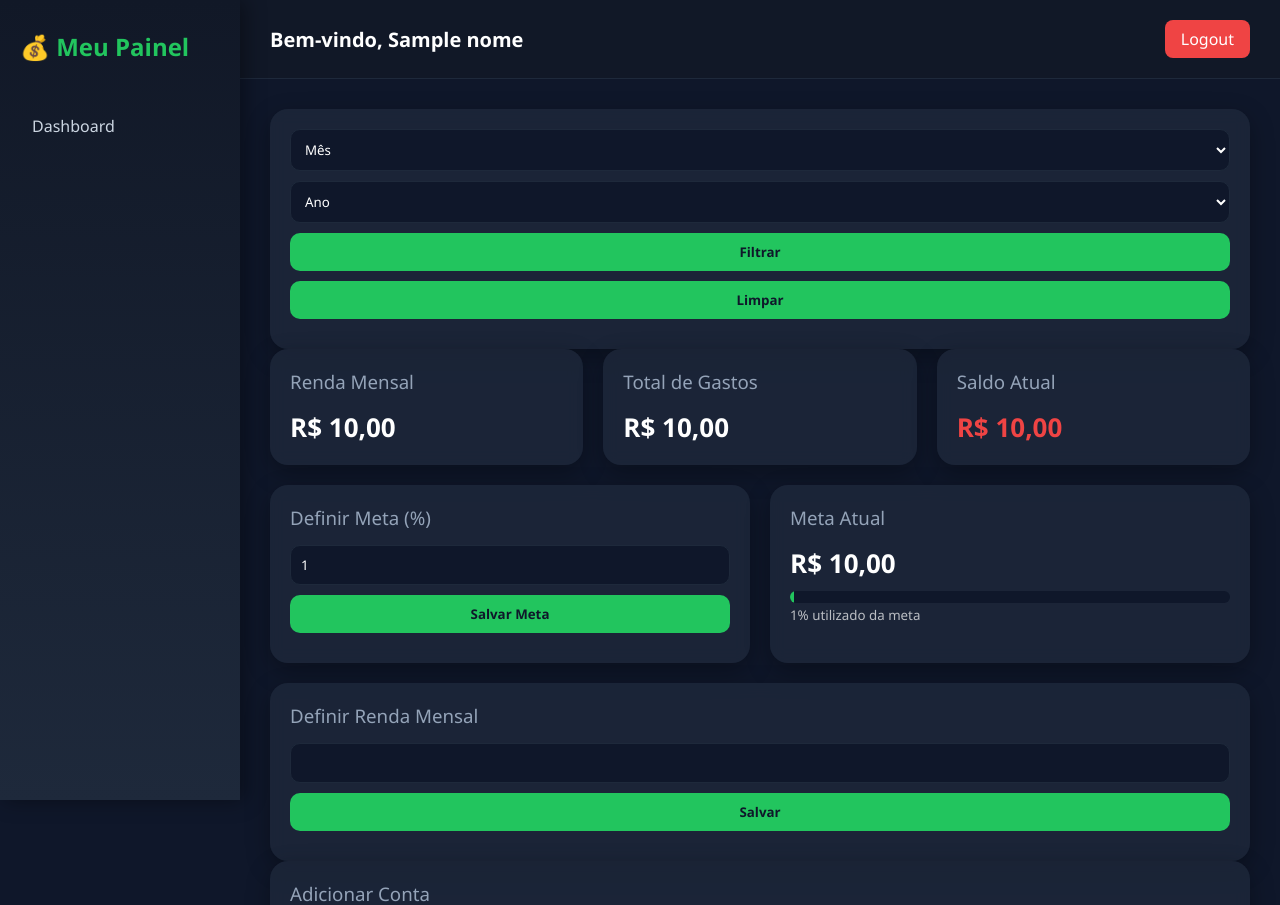
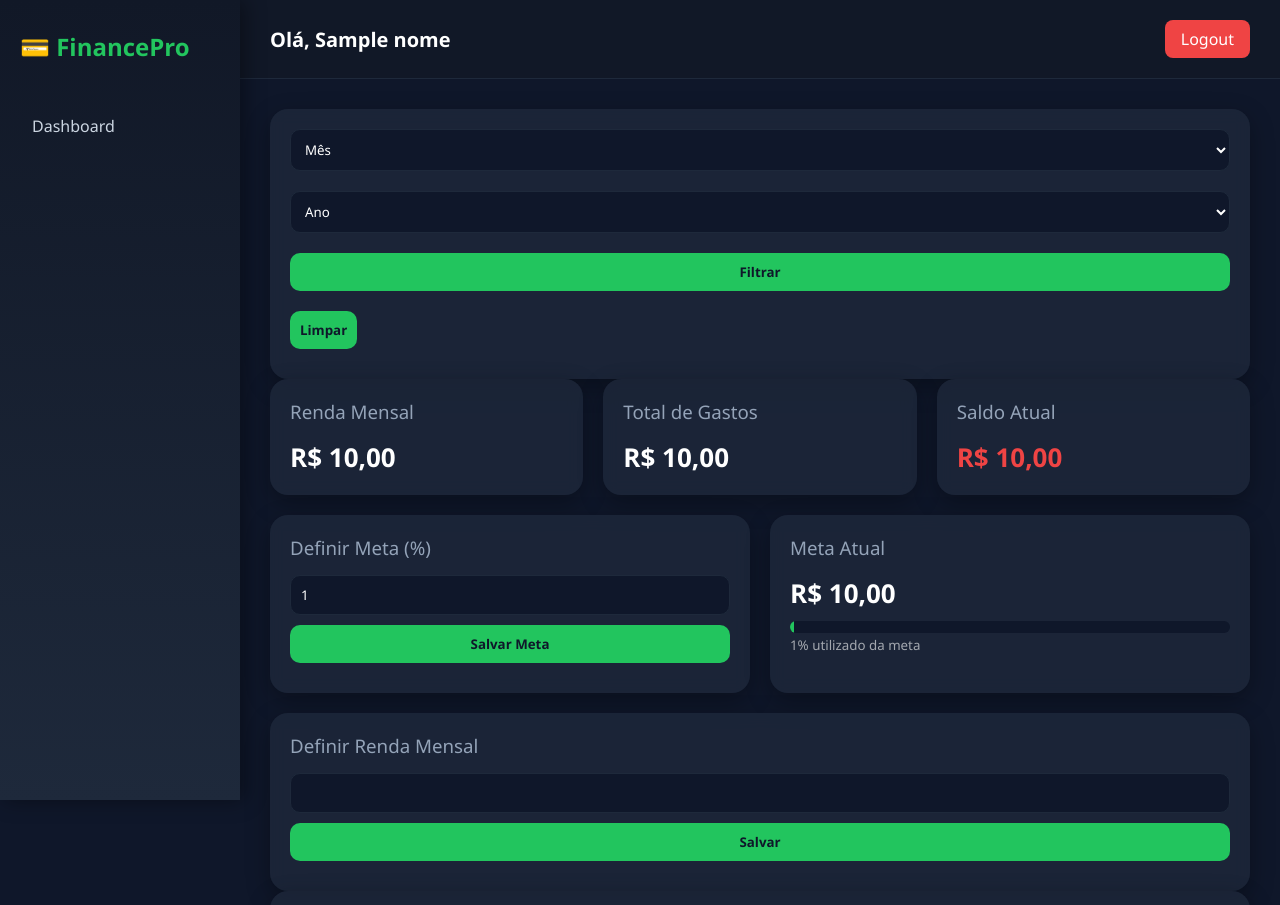
Before and after one commit to iproleplay/controle-financeiro, a Flask app: template templates/dashboard.html in a window 1280 px wide. Shown: the top 905 px of the page. Run offline with Flask 3, Linux system fonts and the light colour scheme; the template is opened without the code that fills it: most values are stand-ins (such as "Sample title", 1, 10 or a date in 2020); some libraries are stand-ins or nearby versions.

Commit message:
Upgrade dashboard: versão premium estilo banco digital com gráficos melhorados e layout profissional

```diff
--- a/templates/dashboard.html
+++ b/templates/dashboard.html
@@ -11,7 +11,7 @@
 <body>
 
 <div class="sidebar">
-    <h2>💰 Meu Painel</h2>
+    <h2>💳 FinancePro</h2>
 
     <a href="/dashboard"
        class="{% if request.path == '/dashboard' %}active{% endif %}">
@@ -29,7 +29,7 @@
 <div class="main">
 
     <div class="navbar">
-        <h1>Bem-vindo, {{ nome }}</h1>
+        <h1>Olá, {{ nome }}</h1>
         <a href="/logout" class="logout-btn">Logout</a>
     </div>
 
@@ -37,7 +37,7 @@
 
         <!-- FILTRO -->
         <div class="card">
-            <form method="GET">
+            <form method="GET" style="display:flex; gap:10px; flex-wrap:wrap;">
                 <select name="mes">
                     <option value="">Mês</option>
                     {% for i in range(1,13) %}
@@ -118,7 +118,7 @@
                     </div>
                 </div>
 
-                <small style="opacity:0.7;">
+                <small style="opacity:0.6;">
                     {{ percentual_usado|round(1) }}% utilizado da meta
                 </small>
             </div>
@@ -181,7 +181,7 @@
 
         </div>
 
-        <!-- LISTA PROFISSIONAL -->
+        <!-- LISTA -->
         <div class="card">
             <h3>Contas Registradas</h3>
 
@@ -226,36 +226,55 @@ const resumoCategoria = {{ resumo_categoria | default([]) | tojson | safe }};
 const resumoTipo = {{ resumo_tipo | default([]) | tojson | safe }};
 const evolucaoMensal = {{ evolucao_mensal | default([]) | tojson | safe }};
 
-// Categoria
-if (Array.isArray(resumoCategoria) && resumoCategoria.length > 0) {
+const configPadrao = {
+    plugins: {
+        tooltip: {
+            callbacks: {
+                label: function(context) {
+                    return "R$ " + context.raw.toLocaleString("pt-BR");
+                }
+            }
+        },
+        legend: {
+            labels: {
+                color: "#ffffff",
+                usePointStyle: true
+            }
+        }
+    }
+};
+
+if (resumoCategoria.length > 0) {
     new Chart(document.getElementById("graficoCategoria"), {
         type: "doughnut",
         data: {
             labels: resumoCategoria.map(i => i[0]),
             datasets: [{
                 data: resumoCategoria.map(i => i[1]),
-                backgroundColor: ["#ef4444","#3b82f6","#facc15","#22c55e","#a855f7","#f97316"]
+                backgroundColor: ["#ef4444","#3b82f6","#facc15","#22c55e","#a855f7","#f97316"],
+                borderWidth: 2
             }]
-        }
+        },
+        options: configPadrao
     });
 }
 
-// Tipo
-if (Array.isArray(resumoTipo) && resumoTipo.length > 0) {
+if (resumoTipo.length > 0) {
     new Chart(document.getElementById("graficoTipo"), {
         type: "pie",
         data: {
             labels: resumoTipo.map(i => i[0]),
             datasets: [{
                 data: resumoTipo.map(i => i[1]),
-                backgroundColor: ["#3b82f6","#ef4444"]
+                backgroundColor: ["#3b82f6","#ef4444"],
+                borderWidth: 2
             }]
-        }
+        },
+        options: configPadrao
     });
 }
 
-// Evolução
-if (Array.isArray(evolucaoMensal) && evolucaoMensal.length > 0) {
+if (evolucaoMensal.length > 0) {
     new Chart(document.getElementById("graficoMensal"), {
         type: "line",
         data: {
@@ -263,10 +282,25 @@ if (Array.isArray(evolucaoMensal) && evolucaoMensal.length > 0) {
             datasets: [{
                 label: "Total por Mês",
                 data: evolucaoMensal.map(i => i[1]),
-                borderColor: "#3b82f6",
-                tension: 0.3,
-                fill: false
+                borderColor: "#22c55e",
+                backgroundColor: "rgba(34,197,94,0.1)",
+                tension: 0.4,
+                fill: true
             }]
+        },
+        options: {
+            ...configPadrao,
+            scales: {
+                x: { ticks: { color: "#ffffff" }},
+                y: {
+                    ticks: {
+                        color: "#ffffff",
+                        callback: function(value) {
+                            return "R$ " + value.toLocaleString("pt-BR");
+                        }
+                    }
+                }
+            }
         }
     });
 }
```
